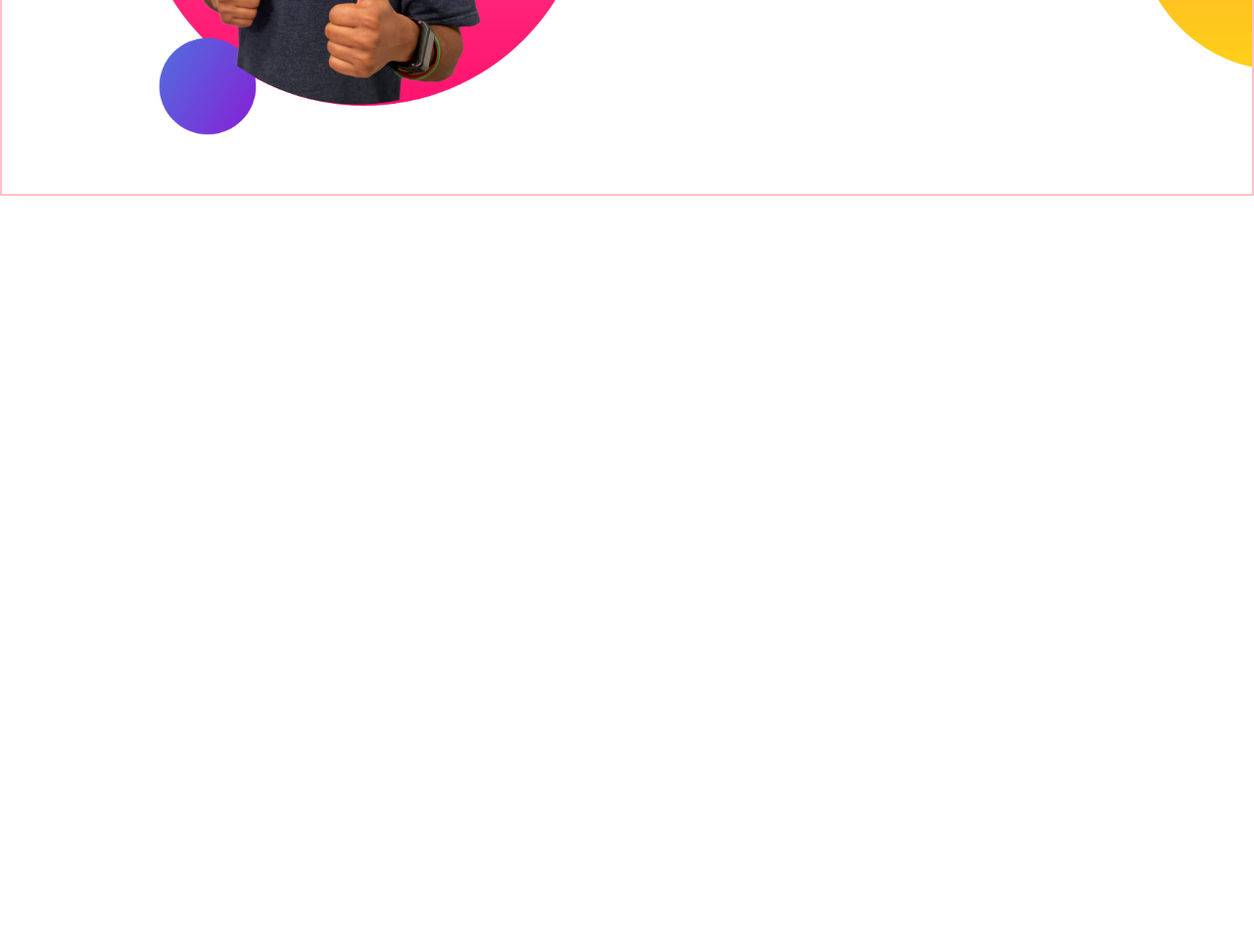
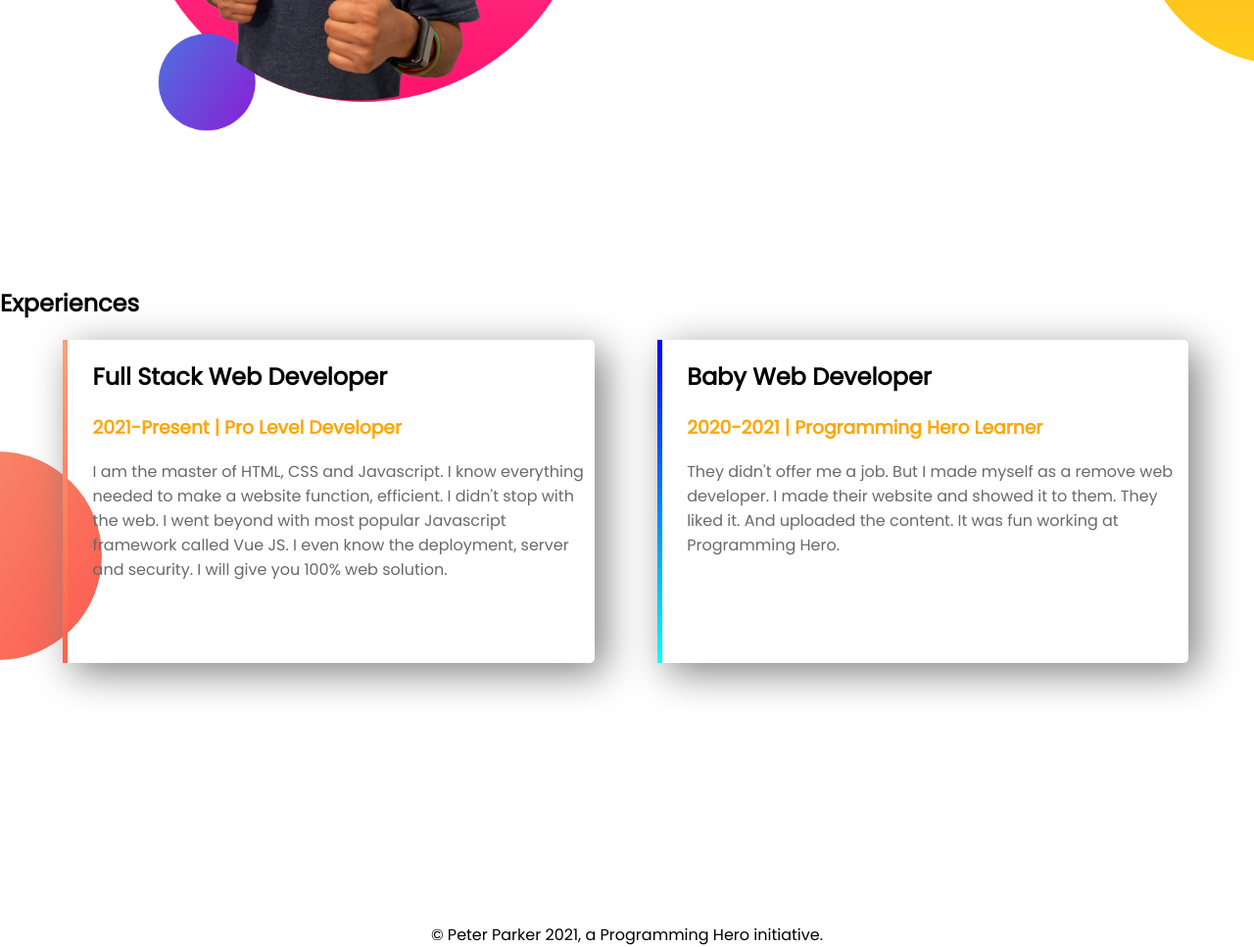
Before and after one commit to ibnul42/web-portfolio, a plain HTML site: page index.html in a window 1280 px wide. Shown: the part 1008-1975 px from the top of the page at 98% size. Before the commit the page ends 1308 px from the top, so only its background shows below. Drawn offline with Linux system fonts and the light colour scheme.

Commit message:
final part added

```diff
--- a/index.html
+++ b/index.html
@@ -11,7 +11,7 @@
     <section class="top-banner">
         <div class="half-width">
             <h1>Welcome to </h1>
-            <h1><span class="name-highlight">This</span> portfolio</h1>
+            <h1><span class="orange-highlight">This</span> portfolio</h1>
             <h3>Build Climber and Train Stopper</h3>
             <p>You might saw me jumping, climbing buildings, and stopping trains. But nobody pays me a dime for that work. That's why I am learning and mastering web development. I will not stop until I become the Web Development Hero.</p>
             <a href="https://www.linkedin.com/in/ibnul-ashir-2011a9114/" target="_blank" class="link-button">Hire Me</a>
@@ -32,5 +32,20 @@
             <a href="#" target="_blank" class="link-button">Download Resume</a>
         </div>
     </section>
+    <section class="experience-area">
+        <h2>Experiences</h2>
+        <div class="half-width experi" id="full-stack">
+            <h2>Full Stack Web Developer</h2>
+            <h3 class="orange-highlight">2021-Present | Pro Level Developer</h3>
+            <p>I am the master of HTML, CSS and Javascript. I know everything needed to make a website function, efficient. I didn't stop with the web. I went beyond with most popular Javascript framework called Vue JS. I even know the deployment, server and security. I will give you 100% web solution.</p>
+        </div>
+        <div class="half-width experi" id="baby-web">
+            <h2>Baby Web Developer</h2>
+            <h3 class="orange-highlight">2020-2021 | Programming Hero Learner</h3>
+            <p>They didn't offer me a job. But I made myself as a remove web developer. I made their website and showed it to them. They liked it. And uploaded the content. It was fun working at Programming Hero.</p>
+        </div>
+    </section>
+
+    <footer>© Peter Parker 2021, a Programming Hero initiative.</footer>
 </body>
 </html>
--- a/style.css
+++ b/style.css
@@ -8,7 +8,7 @@ h1 {
     font-size: 30px;
 }
 
-.name-highlight {
+.orange-highlight {
     color: orange;
 }
 
@@ -29,7 +29,6 @@ h1 {
 section{
     height: 550px;
     background-repeat: no-repeat;
-    border: 2px solid pink;
     margin-bottom: 100px;
 }
 
@@ -50,3 +49,30 @@ section{
 p {
     color: dimgray;
 }
+
+.experience-area {
+    background-image: url(images/exp-bg.png);
+    background-position: left;
+}
+
+.experi {
+    box-shadow: 10px 10px 40px grey;
+    border-radius: 5px;
+    height: 60%;
+}
+
+#full-stack {
+    border-left: 5px solid;
+    border-image: linear-gradient(lightSalmon, tomato);
+    border-image-slice: 1;
+}
+
+#baby-web {
+    border-left: 5px solid;
+    border-image: linear-gradient(blue, cyan);
+    border-image-slice: 1;
+}
+
+footer {
+    text-align: center;
+}
```
